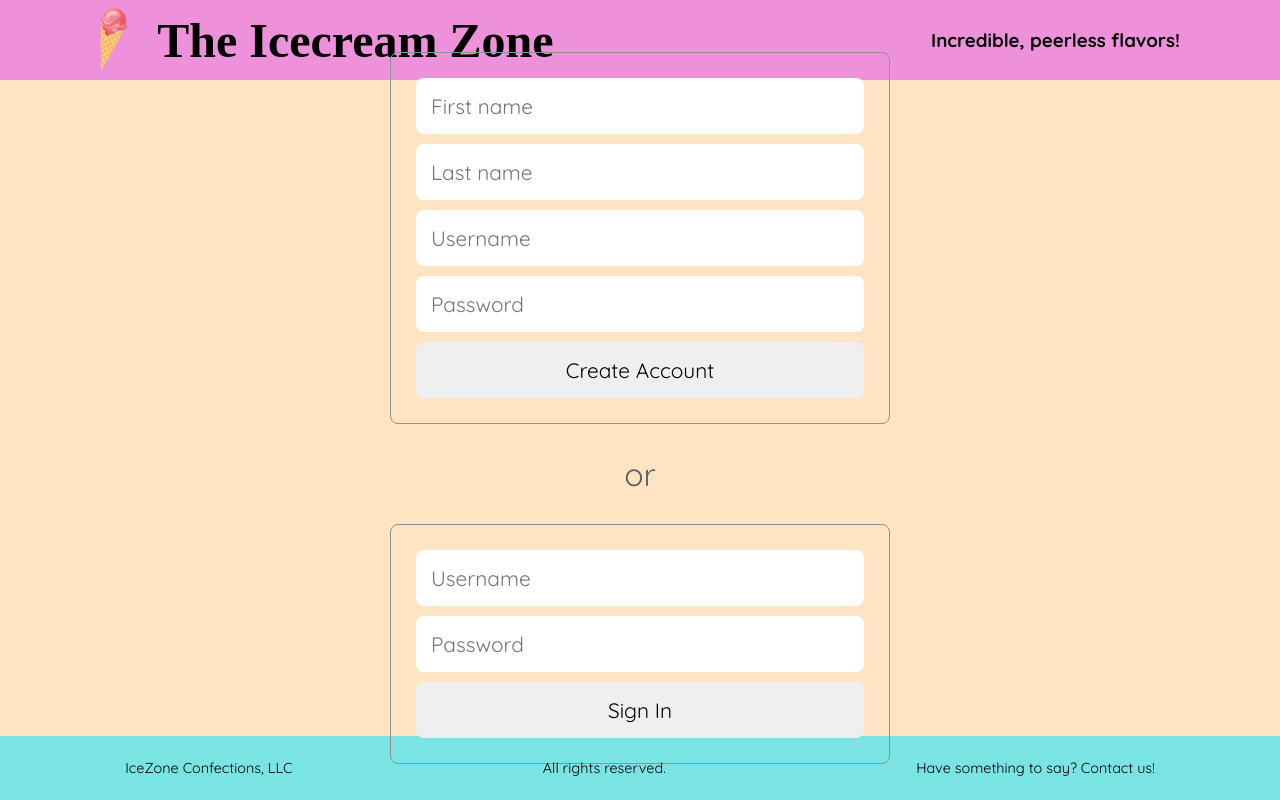
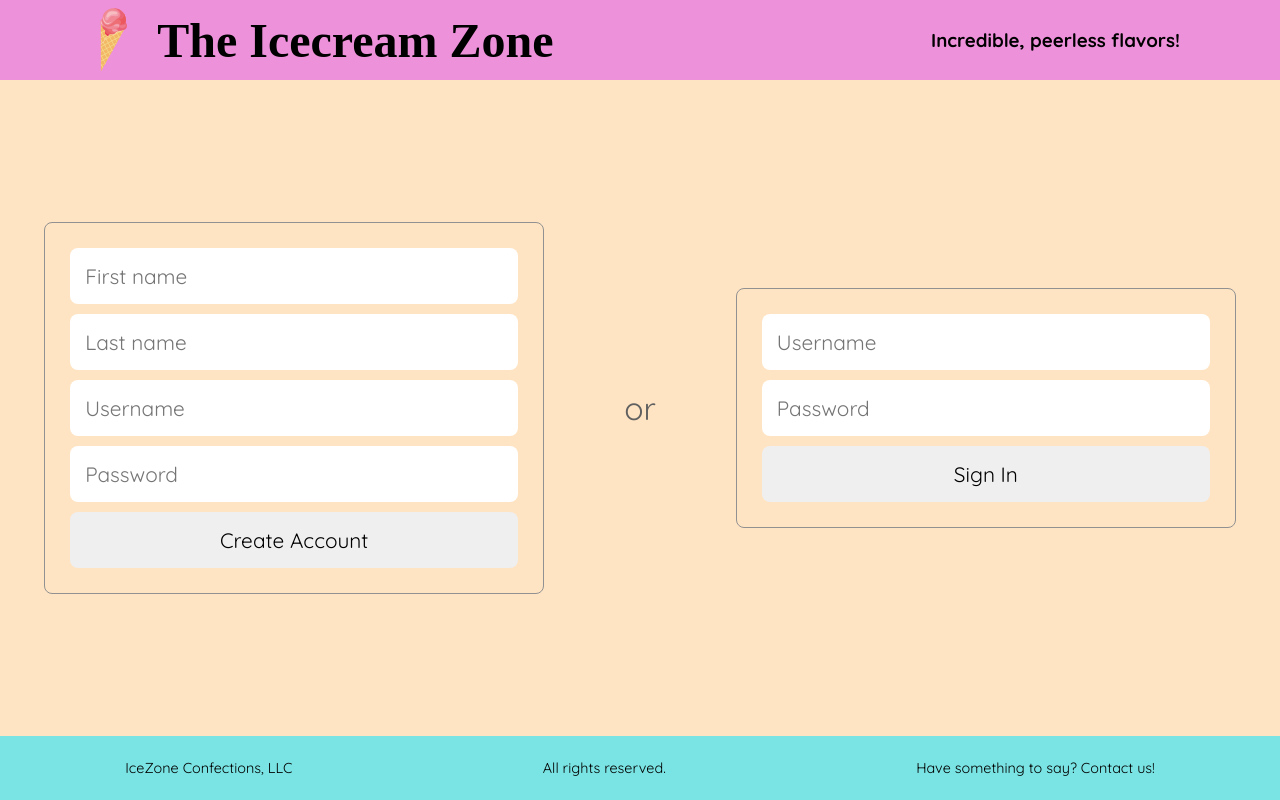
Before and after one commit to Gathrazio/icecream-shop, a React (Vite) app in the folder client/: page / in a window 1280 px wide. Built offline with nearby package versions, Linux system fonts and the light colour scheme; a web font is replaced by a local one.

Commit message:
stylings

```diff
--- a/client/src/App.css
+++ b/client/src/App.css
@@ -106,6 +106,16 @@
     transition: .1s;
 }
 
+@media screen and (max-height: 1000px) {
+    .signin-wrapper {
+        flex-direction: row;
+    }
+
+    .signcreate-between {
+        margin: 0px 50px 0px 50px;
+    }
+}
+
 /* NavPage */
 
 .navpage-wrapper {
@@ -142,7 +152,7 @@
     background-color: rgb(255, 206, 145);
     resize: horizontal;
     min-width: 100%;
-    max-width: 950px;
+    max-width: 850px;
 }
 
 .item-button-wrapper {
@@ -173,6 +183,7 @@
     display: flex;
     flex-direction: column;
     align-items: center;
+    margin-bottom: 10px;
 }
 
 .interior-cart-wrapper {
```
